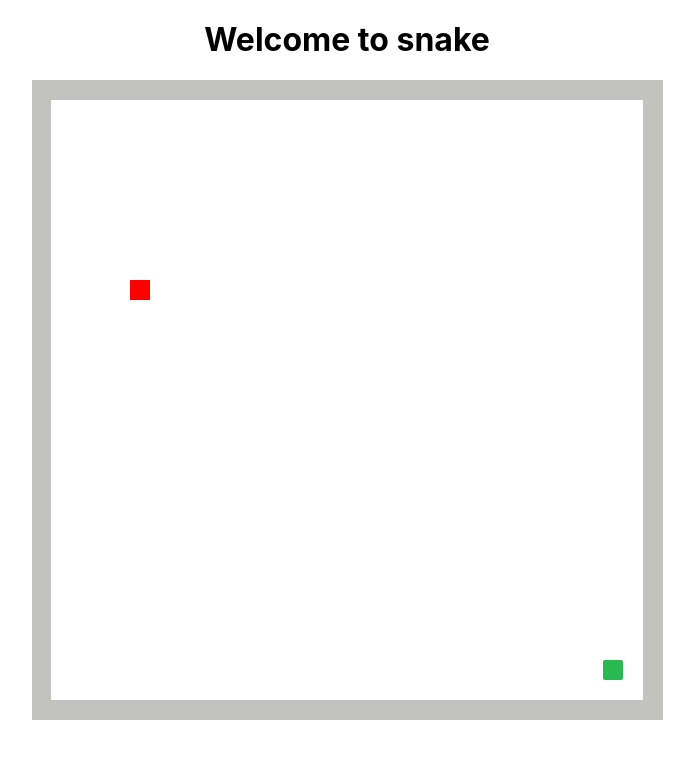
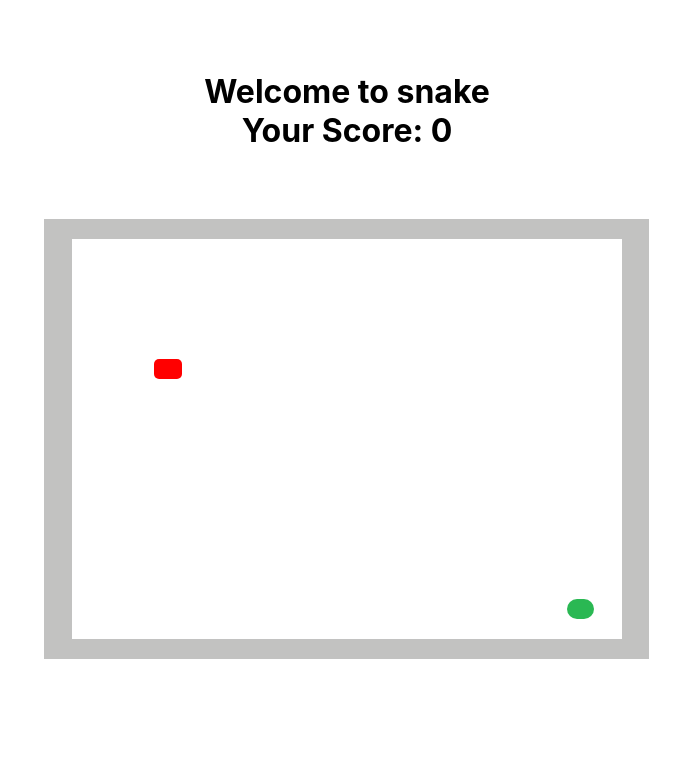
Before and after one commit to omnedatis/snake, a Next.js app: page / in a window 1280 px wide. Shown: the top 758 px of the page, without its empty margins (293-987 px from the left). Built offline with nearby package versions, Linux system fonts and the light colour scheme.

Commit message:
=feat: add auto move

```diff
--- a/components/GameBoard.js
+++ b/components/GameBoard.js
@@ -11,6 +11,10 @@ export default function GameBoard(props) {
             const isWall = wallCoordinates.has(`${j}_${i}`);
             const isApple = (appleCoordinate=== `${j}_${i}`);
             const name = [styles.grid];
+            if (snakeCoordinates[0] === `${j}_${i}`)
+                return <div key ={`item_${j}_${i}`} className={[styles.grid, styles.head].join(" ")} >
+                    &nbsp;
+                    </div>
             if (isSnake){
                 name.push(styles.snake);
             } else if (isWall){
--- a/components/GameOverDialog.js
+++ b/components/GameOverDialog.js
@@ -14,7 +14,6 @@ export default function GameOverDialog(props) {
         <div className={styles.row} style={{width:'50vw', height:'20vh'}}>
             <h1 >
                 Game Over!!
-
             </h1>
         </div>
     </Dialog>
--- a/package.json
+++ b/package.json
@@ -12,6 +12,7 @@
     "@emotion/react": "^11.9.3",
     "@emotion/styled": "^11.9.3",
     "@mui/material": "^5.9.1",
+    "moment": "^2.29.4",
     "next": "12.2.2",
     "react": "18.2.0",
     "react-dom": "18.2.0",
--- a/pages/index.js
+++ b/pages/index.js
@@ -2,16 +2,18 @@ import Head from 'next/head'
 import Image from 'next/image'
 import styles from '../styles/Home.module.css'
 import GameBoard from '../components/GameBoard'
-import { useState } from 'react'
+import { useEffect, useState } from 'react'
 import GameOverDialog from '../components/GameOverDialog'
+import moment from 'moment'
 
-function randomInteger(min, max) {
+// definitions
+const randomInteger = function (min, max) {
   return Math.floor(Math.random() * (max - min + 1)) + min;
 }
-function getEmptyCoordinate(occupied, pixelNumber) {
-  let newPos = `${randomInteger(1, pixelNumber)}_${randomInteger(1, pixelNumber)}`
+const getEmptyCoordinate = function (occupied, pixelNumber) {
+  let newPos = `${randomInteger(1, pixelNumber)}_${randomInteger(1, pixelNumber)}`;
   while (occupied.includes(newPos)) {
-    newPos = `${randomInteger(1, pixelNumber)}_${randomInteger(1, pixelNumber)}`
+    newPos = `${randomInteger(1, pixelNumber)}_${randomInteger(1, pixelNumber)}`;
   }
   return newPos
 }
@@ -42,25 +44,43 @@ const snakeGo = function (coordinate, direction) {
       ret[0]++;
       break;
     default:
-      break;
+      return;
   }
   return ret.join('_');
 }
 export default function Home(props) {
+  // props
   const pixelNumber = props.pixelNumber;
-  const [snakeCoordinates, setSnakeCoordinate] = useState([props.snakeStart]);
+  const { isGameOver, setIsGameOver } = props;
 
+  //local states
+  const [snakeCoordinates, setSnakeCoordinates] = useState([props.snakeStart]);
   const [appleCoordinate, setAppleCoordinate] = useState(props.appleStart);
+  const [snakeDirection, setSnakeDirection] = useState(undefined);
   const [OverDialogOn, setOverDialogOn] = useState(false);
-  const { isGameOver, setIsGameOver } = props
+  const [score, setScore] = useState(-1);
 
+  // const and func
+  const allowedDirections = new Map();
+  allowedDirections.set('ArrowDown','ArrowDown');
+  allowedDirections.set('ArrowUp', 'ArrowUp');
+  allowedDirections.set('ArrowLeft', 'ArrowLeft');
+  allowedDirections.set('ArrowRight', 'ArrowRight');
+  const wallCoordinates = getWallCordinates(pixelNumber);
+  const handleKeyUp = function (e) {
+    const direction = allowedDirections.get(e.key);
+    if (direction){
+      const newCoordinate = snakeGo(snakeCoordinates[0], direction)
+      if (newCoordinate===snakeCoordinates[1]) return
+      setSnakeDirection(direction)
+    }
+  }
 
-  const wallCoordinates = getWallCordinates(pixelNumber);
-
-  const handleKeyUp = function (e) {
-    const value = e.key;
-    const newCoordinate = snakeGo(snakeCoordinates[0], value);
-    if (newCoordinate) {
+  //effects
+  useEffect(() => {
+    const t = setInterval(()=>{
+      if (snakeDirection) {
+        const newCoordinate = snakeGo(snakeCoordinates[0], snakeDirection)
         const newcoordinates = snakeCoordinates.slice();
         if (wallCoordinates.has(newCoordinate)) {
           setOverDialogOn(true)
@@ -72,25 +92,33 @@ export default function Home(props) {
         if (newCoordinate === appleCoordinate) {
           setAppleCoordinate(getEmptyCoordinate(newcoordinates, pixelNumber))
           newcoordinates.unshift(newCoordinate);
-        setSnakeCoordinate(newcoordinates);
+          setSnakeCoordinates(newcoordinates);
         } else {
           newcoordinates.unshift(newCoordinate);
           newcoordinates.pop();
-        setSnakeCoordinate(newcoordinates);
+          setSnakeCoordinates(newcoordinates);
         }
       }
-  }
+    }, 200)
+    return () => clearInterval(t)
+  })
+  useEffect(e =>setScore(score+1), [appleCoordinate])
+
+
   return (
     <div style={{ display: 'flex', flexDirection: "column", justifyContent: "center", height: '100vh' }}
       tabIndex={0}
-      onKeyDown={handleKeyUp}>
+      onKeyDown={handleKeyUp}
+      onClick={e=>setSnakeDirection(undefined)}>
       <GameOverDialog OverDialogOn={OverDialogOn} setIsGameOver={setIsGameOver} setOverDialogOn={setOverDialogOn} />
       <div className={styles.row}>
         <div className={styles.row}>
 
         </div>
-        <h1 className={[styles.mid, styles.row].join(" ")} style={{ textAlign: "center" }}>
+        <h1 className={[styles.mid, styles.col].join(" ")} style={{ textAlign: "center" }}>
+          <div>&nbsp;</div>
           <span>Welcome to snake</span>
+          <span>Your Score: {score}</span>
         </h1>
         <div className={styles.row} >
 
@@ -100,7 +128,7 @@ export default function Home(props) {
         <div className={styles.row}>
 
         </div>
-        <div className={[styles.mid, styles.col].join(" ")} style={{ alignItems: 'stretch' }}>
+        <div className={[styles.mid, styles.col].join(" ")} style={{ alignItems: 'stretch', flexGrow:1.5 }}>
           <GameBoard pixelNumber={pixelNumber}
             snakeCoordinates={snakeCoordinates}
             appleCoordinate={appleCoordinate}
@@ -122,8 +150,13 @@ export default function Home(props) {
 }
 
 export async function getStaticProps() {
-  const pixelNumber = 30;
+  const pixelNumber = 20;
   const snakeStart = `${randomInteger(1, pixelNumber)}_${randomInteger(1, pixelNumber)}`
-  let appleStart = getEmptyCoordinate([snakeStart], pixelNumber)
-  return { props: { snakeStart: snakeStart, pixelNumber: pixelNumber, appleStart: appleStart } }
+  const appleStart = getEmptyCoordinate([snakeStart], pixelNumber)
+
+  return { props: {
+    snakeStart: snakeStart,
+    pixelNumber: pixelNumber,
+    appleStart: appleStart,
+  } }
 }
--- a/styles/Home.module.css
+++ b/styles/Home.module.css
@@ -29,12 +29,17 @@ h1 .row {
 
 .grid {
   background-color: #fff;
+  flex-grow: 1;
 }
-
 .snake{
   background-color: #2ab853;
   border-color: #2ab853;
   border-radius: 2px;
+}
+.head{
+  background-color: #2ab853;
+  border-color: #2ab853;
+  border-radius: 10px;
 }
 .wall{
   background-color:#c2c2c1;
@@ -43,6 +48,7 @@ h1 .row {
 .apple{
   background-color:red;
   border-color: red;
+  border-radius: 5px;
 }
 /* .container {
   padding: 0 2rem;
```
Also changed, not shown: 1 other file (tests, documents, lock files or other folders). Lines whose indentation alone changed are shown as unchanged.
